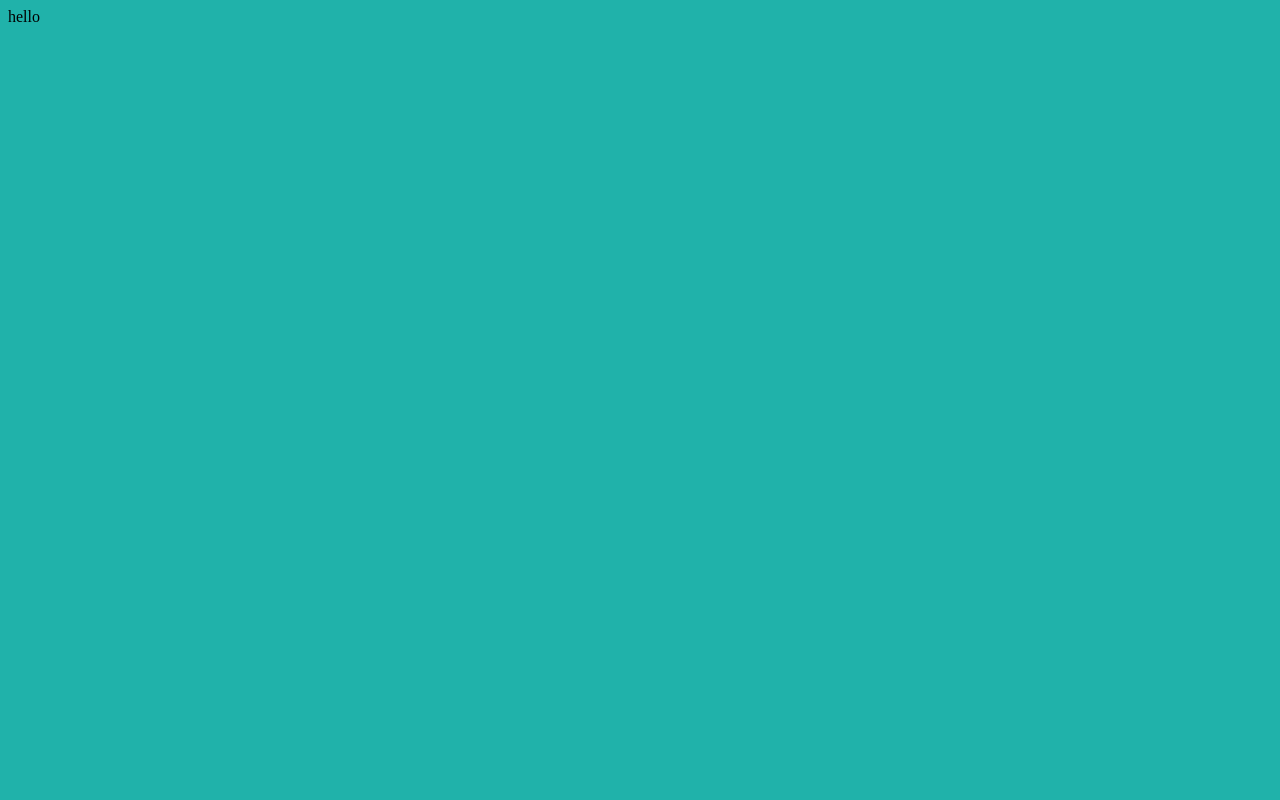
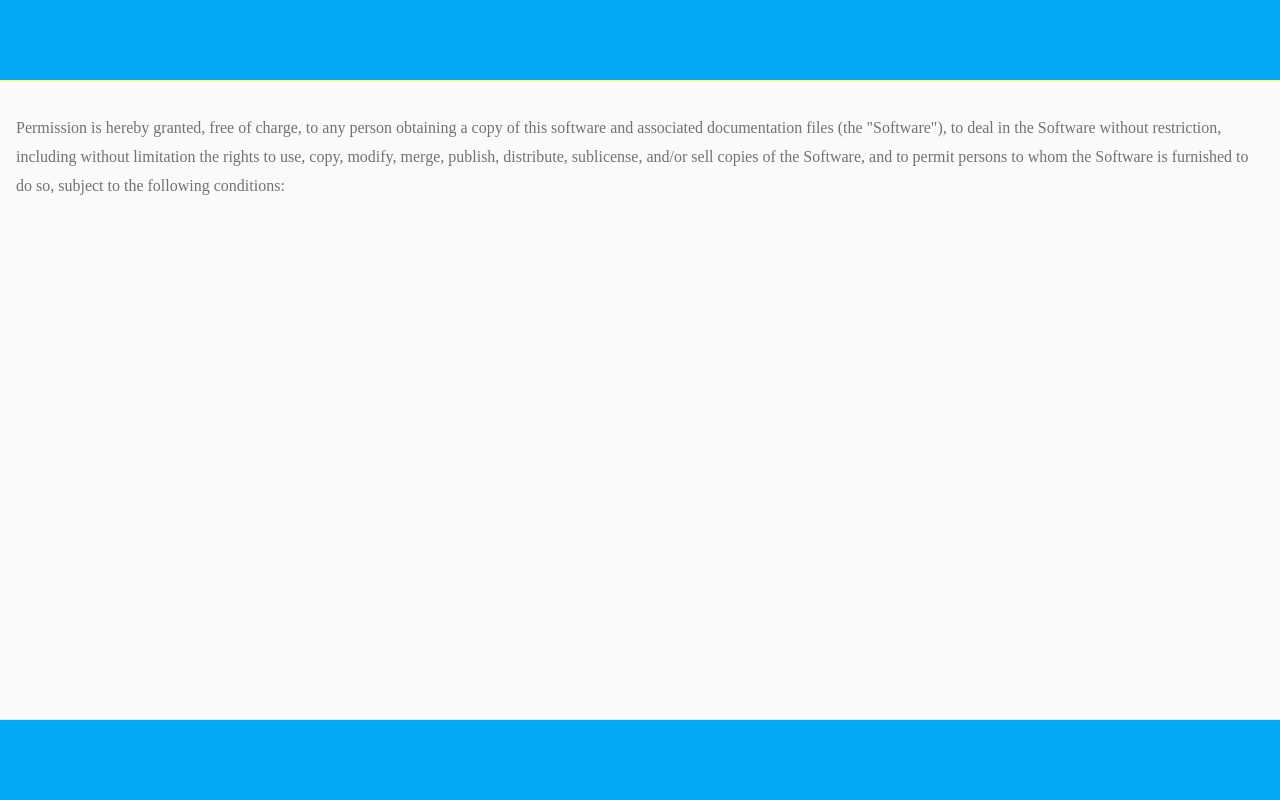
Before and after one commit to dwgeneral/reactBlog, a website: page source/index.html in a window 1280 px wide. Drawn offline with nearby package versions, Linux system fonts and the light colour scheme; files that its build step writes are made by us from their sources.

Commit message:
app layout

```diff
--- a/source/index.html
+++ b/source/index.html
@@ -2,10 +2,20 @@
 <html>
 <head>
   <meta charset="UTF-8">
-  <title>flex</title>
+  <meta name="viewport" content="width=device-width, initial-scale=1">
+  <title>React-flex</title>
   <link rel="stylesheet" href="styles/main.css">
 </head>
 <body>
-hello
+<div class="app-wrap">
+  <header class="app-header"></header>
+  <div class="content">
+  <p>
+    Permission is hereby granted, free of charge, to any person obtaining a copy of this software and associated documentation files (the "Software"), to deal in the Software without restriction, including without limitation the rights to use, copy, modify, merge, publish, distribute, sublicense, and/or sell copies of the Software, and to permit persons to whom the Software is furnished to do so, subject to the following conditions:
+  </p>
+
+  </div>
+  <div class="app-footer"></div>
+</div>
 </body>
 </html>
--- a/source/styles/main.scss
+++ b/source/styles/main.scss
@@ -1,4 +1,40 @@
+/* Palette generated by Material Palette - materialpalette.com/light-blue/deep-orange */
+
+$primary-color-dark:   #0288D1;
+$primary-color:        #03A9F4;
+$primary-color-light:  #B3E5FC;
+$primary-color-text:   #FFFFFF;
+$accent-color:         #FF5722;
+$primary-text-color:   #212121;
+$secondary-text-color: #727272;
+$divider-color:        #B6B6B6;
+
 body {
+  margin: 0;
+  -webkit-font-smoothing: antialiased;
+  color: #727272;
+}
+.app-wrap {
+  height: 100vh; // viewport height，100%的意思
   display: flex;
-  background-color: lightseagreen;
+  flex-direction: column;
 }
+.app-header {
+  background-color: $primary-color;
+  height: 80px;
+  border-bottom: 2px solid #fff59b;
+  // flex-shrink: 0; flexbox 默认会收缩没有内容的元素的高度，设置为0表示不收缩
+}
+.content {
+  background-color: #fafafa;
+  line-height: 1.8;
+  padding: 16px;
+  overflow-y: scroll;
+  flex-grow: 1;  // flexbox 元素默认 flex-grow = 0, 数值越大表示占据页面空余位置的优先级越高
+}
+
+.app-footer {
+  height: 80px;
+  background-color: $primary-color;
+  border-top: 1px solid #e6e6e6;
+}
--- a/styles/main.scss
+++ b/styles/main.scss
@@ -1,4 +1,18 @@
+/* Palette generated by Material Palette - materialpalette.com/light-blue/deep-orange */
+
+$primary-color-dark:   #0288D1
+$primary-color:        #03A9F4
+$primary-color-light:  #B3E5FC
+$primary-color-text:   #FFFFFF
+$accent-color:         #FF5722
+$primary-text-color:   #212121
+$secondary-text-color: #727272
+$divider-color:        #B6B6B6
+
 body {
-  display: flex;
-  background-color: lightseagreen;
+  margin: 0;
 }
+.app-header {
+  background-color: $primary-color;
+  height: 80px;
+}
```
Also changed, not shown: index.html (+12 -2 lines), styles/main.css.
